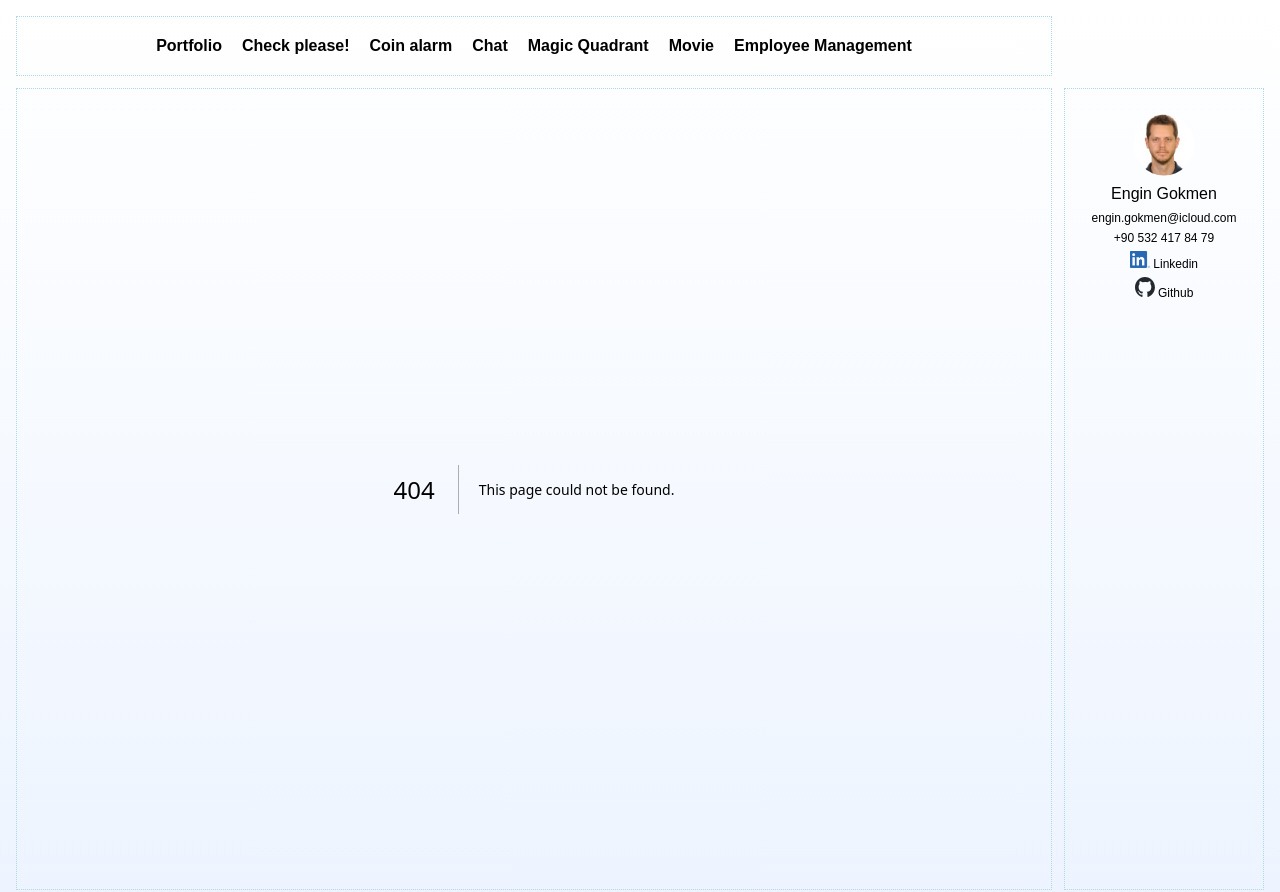
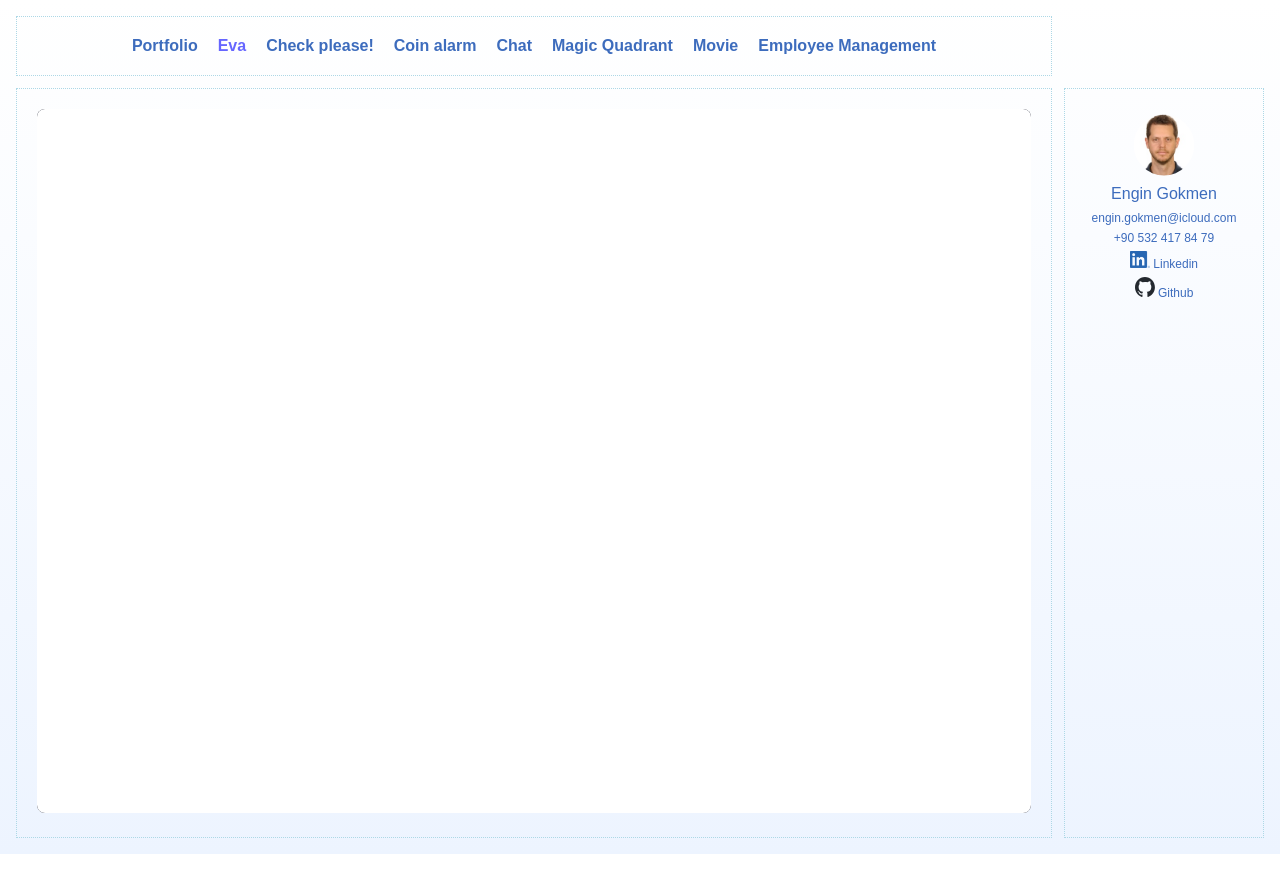
Before and after one commit to engingokmen/portfolio, a Next.js app: page /eva in a window 1280 px wide. Before the commit this address had no page. Shown: the top 892 px of the page. After the commit the page ends 854 px from the top, so only its background shows below. Built offline with nearby package versions, Linux system fonts and the light colour scheme.

Commit message:
adds Eva

```diff
--- a/app/components/header/styles.module.css
+++ b/app/components/header/styles.module.css
@@ -34,7 +34,7 @@
 .githubLinkWrapper {
   grid-column-start: 2;
   display: flex;
-  justify-content: end;
+  justify-content: flex-end;
 }
 
 .link {
--- a/app/components/linkCard/index.tsx
+++ b/app/components/linkCard/index.tsx
@@ -21,14 +21,15 @@ export const LinkCard = ({
   const href = link ? link : pathName(title);
   const techList = technologies.map((tech) => {
     const logo = getLogo(tech.toLowerCase().replaceAll(" ", "") as Logo);
+    const logoSrc = typeof logo === "string" ? logo : logo?.src;
 
     return (
       <li key={tech} className={styles.li}>
-        {logo && (
+        {logoSrc && (
           <Image
             width={20}
             height={20}
-            src={logo.src}
+            src={logoSrc}
             alt={tech}
             className={styles.logo}
           />
--- a/app/components/logos/index.ts
+++ b/app/components/logos/index.ts
@@ -7,6 +7,9 @@ import RollupLogo from "./RollupLogo.svg";
 import ReduxLogo from "./ReduxLogo.svg";
 import GithubLogo from "./GithubLogo.svg";
 import NodejsLogo from "./nodejs.svg";
+
+const TensorflowLogo =
+  "https://www.gstatic.com/devrel-devsite/prod/vd3309c0d80f416d7367081c5c5ffd3cd171f6ea37becda6136423538d770ce20/tensorflow/images/lockup.svg";
 
 const logos = {
   react: ReactLogo,
@@ -18,6 +21,7 @@ const logos = {
   redux: ReduxLogo,
   github: GithubLogo,
   nodejs: NodejsLogo,
+  tensorflow: TensorflowLogo,
 };
 
 export const getLogo = (logo: Logo) => logos[logo];
@@ -32,4 +36,5 @@ export enum Logo {
   redux = "redux",
   github = "github",
   nodejs = "nodejs",
+  tensorflow = "tensorflow",
 }
--- /dev/null
+++ b/app/eva/page.tsx
@@ -0,0 +1,14 @@
+import styles from "./styles.module.css";
+
+export default function EvaPage() {
+  return (
+    <section className={styles.container}>
+      <iframe
+        title="Eva"
+        src="/eva-app/index.html"
+        className={styles.frame}
+        allow="camera; microphone"
+      />
+    </section>
+  );
+}
--- /dev/null
+++ b/app/eva/styles.module.css
@@ -0,0 +1,22 @@
+.container {
+  width: 100%;
+  padding: 12px;
+}
+
+.frame {
+  width: 100%;
+  min-height: calc(100vh - 120px);
+  border: 0;
+  border-radius: 8px;
+  background: #020617;
+}
+
+@media screen and (min-width: 426px) {
+  .container {
+    padding: 20px;
+  }
+
+  .frame {
+    min-height: calc(100vh - 96px);
+  }
+}
--- a/app/settings.ts
+++ b/app/settings.ts
@@ -13,6 +13,12 @@ export const settings = {
   githubDisplay: "Github",
   githubHomepageLink: "https://github.com/engingokmen/portfolio",
   projectList: [
+    {
+      title: "Eva",
+      description:
+        "Eva is an evaluation app for technical assessments with an in-browser coding environment and local webcam-based integrity checks.",
+      technologies: ["Typescript", "React", "TensorFlow"],
+    },
     {
       title: "Check please!",
       description:
--- a/next.config.mjs
+++ b/next.config.mjs
@@ -3,6 +3,12 @@ const nextConfig = {
   output: "export",
   images: {
     unoptimized: true,
+    remotePatterns: [
+      {
+        protocol: "https",
+        hostname: "www.gstatic.com",
+      },
+    ],
   },
 };
 
--- a/package.json
+++ b/package.json
@@ -11,6 +11,7 @@
   },
   "dependencies": {
     "@engingokmen/employee-management": "^1.0.5",
+    "@engingokmen/eva": "^0.1.0",
     "@engingokmen/library": "^1.1.3",
     "@engingokmen/movie-app": "^1.1.17",
     "next": "14.2.8",
```
Also changed, not shown: 1 other file (tests, documents, lock files or other folders).
